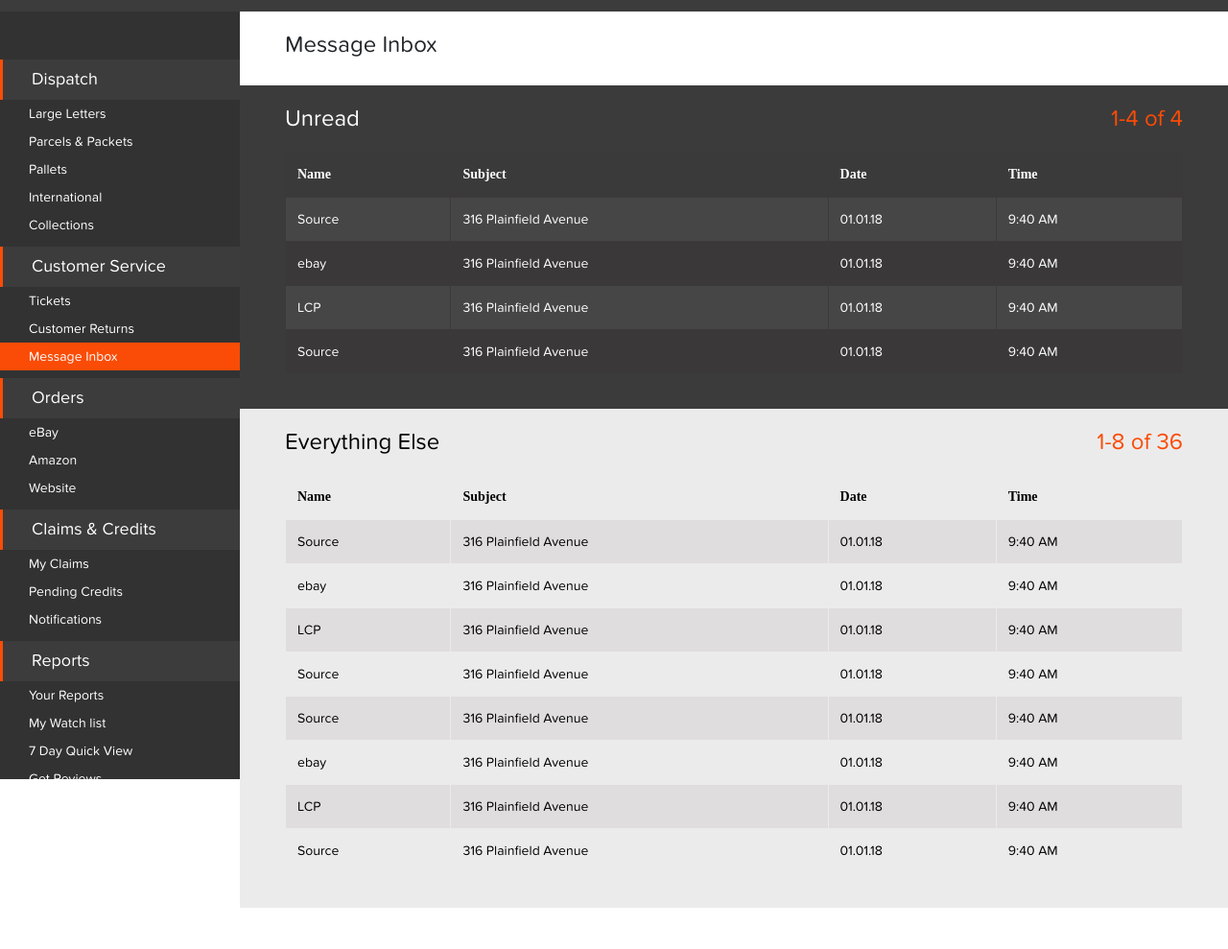
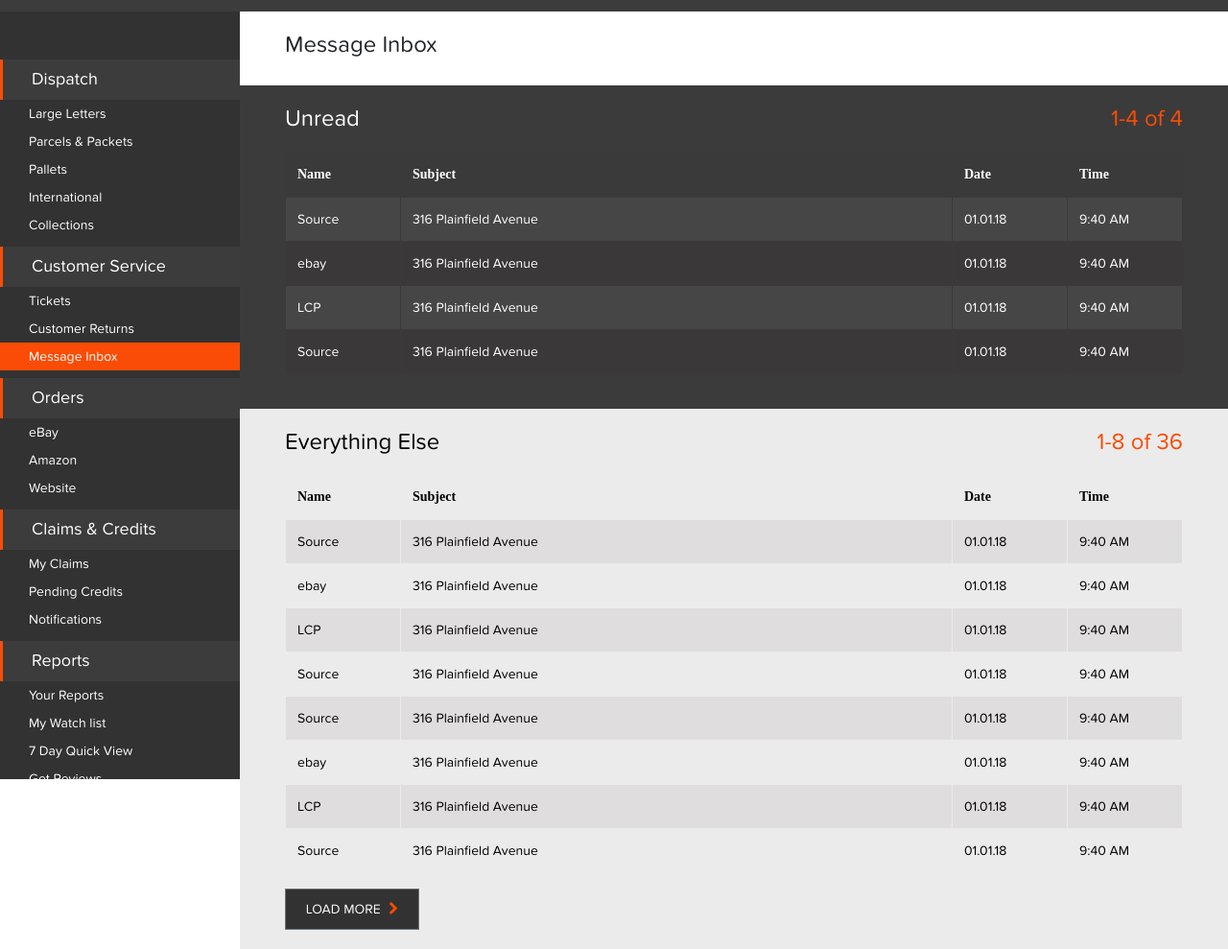
Before and after one commit to chagonzles/project-x, a plain HTML site: page index.html in a window 1280 px wide. Shown: the part 70-1059 px from the top of the page at 96% size. Before the commit the page ends 1016 px from the top, so only its background shows below. Drawn offline with Linux system fonts and the light colour scheme; a web font is replaced by a local one.

Commit message:
Add load more button and fix table column width

```diff
--- a/css/custom.css
+++ b/css/custom.css
@@ -20,7 +20,8 @@
     src: url("../fonts/ProximaSoft Bold.otf") format("opentype");
 }
 
-div, span, ul, li, a, p {
+div, span, ul, li, a, p,
+button, input, optgroup, select, textarea {
     font-family: 'ProximaSoft Regular';
 }
 
@@ -38,10 +39,13 @@ body {
     padding-left: 0;
 }
 
+button {
+    border-radius: 0 !important;
+}
+
 .btn-primary {
     background: #fa4c06;
     border: 1px solid #fa4c06;
-    border-radius: 0;
     margin-left: -5px;
 }
 
@@ -49,6 +53,11 @@ body {
     color: #fff;
     background: #fa4c06;
     border: 1px solid #fa4c06;
+}
+
+.btn-secondary {
+    background: #333232;
+    color: #ffffff;
 }
 
 input.form-control {
@@ -312,6 +321,18 @@ h4.page-no {
     color: #fa4c06;
 }
 
+#load-more-btn {
+    font-size: 14px;
+    width: 140px;
+    padding: 10px;
+}
+
+#load-more-btn .fa-chevron-right {
+    color: #ff4c00;
+    margin-left: 5px;
+}
+
+
 /* MEDIA QUERIES */
 @media (max-width: 768px) {
     .nav-side-menu {
@@ -419,3 +440,9 @@ h4.page-no {
         width: 60%;
     }
 }
+
+@media (min-width: 1024px) {
+    .th-sm {
+        width: 120px;
+    }
+}
--- a/index.html
+++ b/index.html
@@ -107,10 +107,10 @@
                 <table class="table table-striped table-bordered">
                   <thead>
                     <tr>
-                      <th scope="col">Name</th>
+                      <th scope="col" class="th-sm">Name</th>
                       <th scope="col">Subject</th>
-                      <th scope="col">Date</th>
-                      <th scope="col">Time</th>
+                      <th scope="col" class="th-sm">Date</th>
+                      <th scope="col" class="th-sm">Time</th>
                     </tr>
                   </thead>
                   <tbody>
@@ -158,10 +158,10 @@
                 <table class="table table-striped table-bordered">
                   <thead>
                     <tr>
-                      <th scope="col">Name</th>
+                      <th scope="col" class="th-sm">Name</th>
                       <th scope="col">Subject</th>
-                      <th scope="col">Date</th>
-                      <th scope="col">Time</th>
+                      <th scope="col" class="th-sm">Date</th>
+                      <th scope="col" class="th-sm">Time</th>
                     </tr>
                   </thead>
                   <tbody>
@@ -216,6 +216,9 @@
                   </tbody>
                 </table>
               </div><!-- /.table -->
+              <button class="btn btn-secondary" id="load-more-btn">
+                LOAD MORE <i class="fa fa-chevron-right"></i>
+              </button>
             </div>
           </div><!-- everything else row -->
 
```
